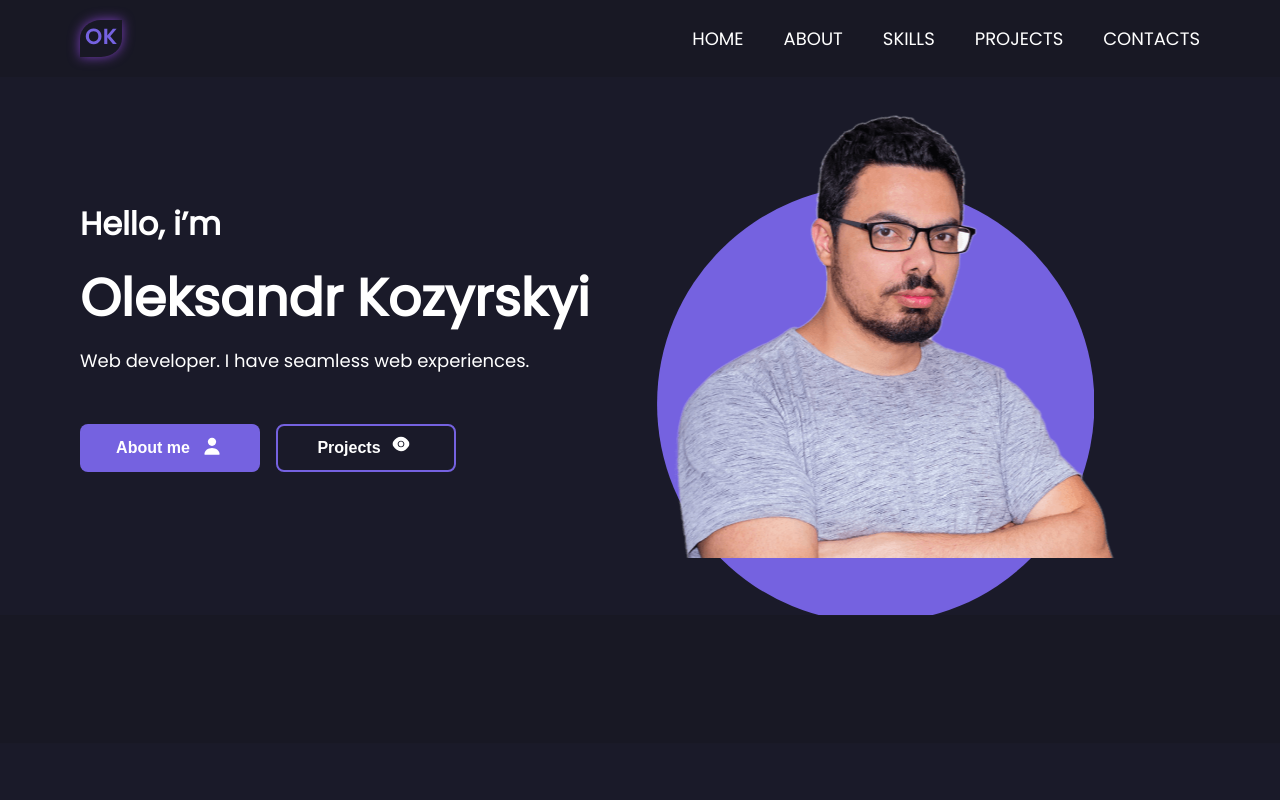
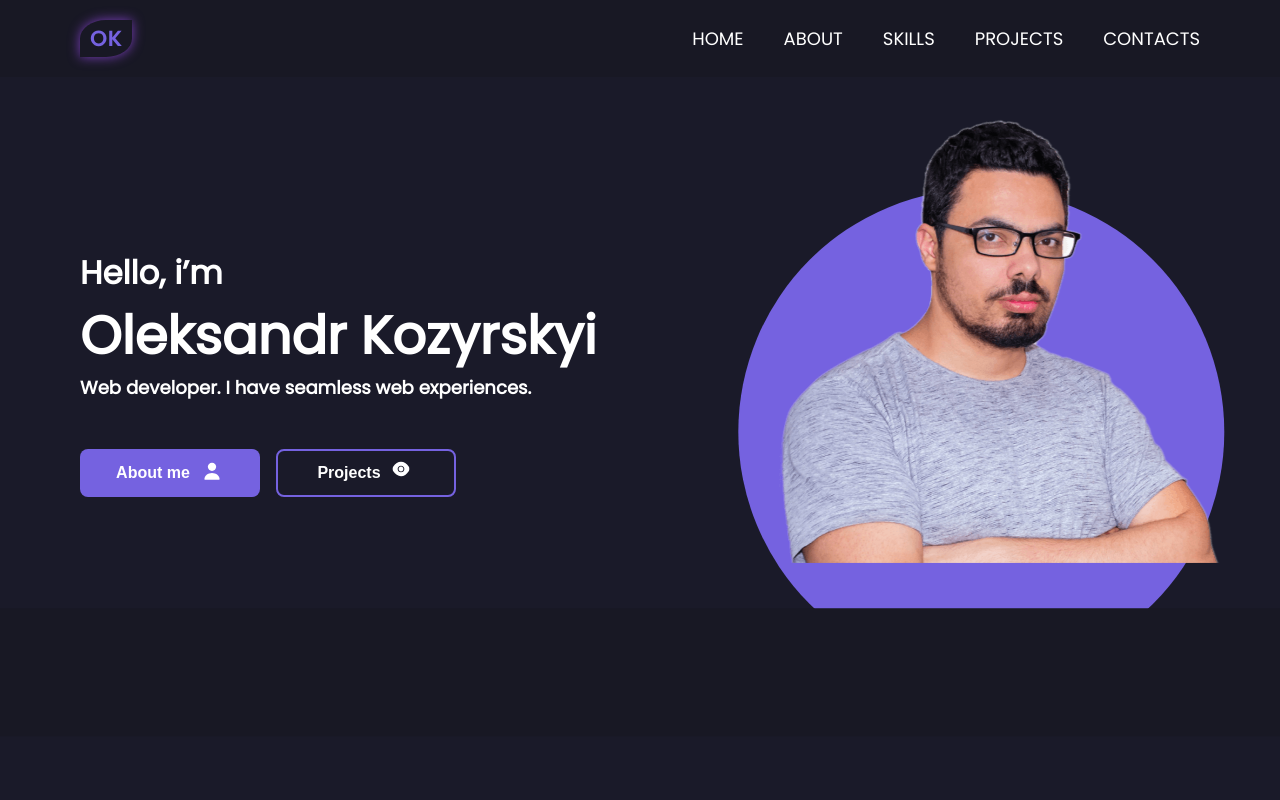
Before and after one commit to Kozirskiy/portfolio_web_developer, a React (Vite) app: page / in a window 1280 px wide. Shown: the top 800 px of the page. Built offline with nearby package versions, Linux system fonts and the light colour scheme.

Commit message:
version before moving mouse

```diff
--- a/src/compponents/container/Container.styled.tsx
+++ b/src/compponents/container/Container.styled.tsx
@@ -10,4 +10,5 @@ export const ContainerStyled= styled.div<ContainerStyledPropsType>`
     max-width: ${props => props.widthContainer || '1140px'};
     margin: ${props => props.marginContainer || 'auto'};
     padding: 0 10px;
+
 `
--- a/src/compponents/logo/Logo.tsx
+++ b/src/compponents/logo/Logo.tsx
@@ -35,8 +35,8 @@ const StyledLink = styled.a`
 
     & {
         background: unset;
-
-        padding: 5px;
+        display: flex;
+        padding: 10px;
         border-radius: 50% 0;
         text-align: center;
         //font-size: 20px;
--- a/src/compponents/mobileMenu/MobileMenu.tsx
+++ b/src/compponents/mobileMenu/MobileMenu.tsx
@@ -5,12 +5,12 @@ export const MobileMenu = (props: { menuItem: Array<string> }) => {
     return (
         <StyledMobileMenu>
 
-            <BurgerButton isOpen={true}>
+            <BurgerButton isOpen={false}>
                 <span></span>
 
             </BurgerButton>
 
-            <MobileMenuPopup isOpen={true}>
+            <MobileMenuPopup isOpen={false}>
                 <ul>
                     {props.menuItem.map((it: string, index: number) => {
                         return <li key={index}>
@@ -96,7 +96,7 @@ const BurgerButton = styled.button<{isOpen: boolean}>`
 `
 const MobileMenuPopup = styled.div<{isOpen: boolean}>`
     position: fixed;
-    background-color: rgba(76, 76, 76, 0.9);
+    background-color: rgba(76, 76, 76, 0.98);
     top: 0;
     right: 0;
     left: 0;
--- /dev/null
+++ b/src/compponents/styles/Common.tsx
@@ -0,0 +1,22 @@
+import {themeForProject} from "./Theme.tsx";
+
+type  FontPropsType = {
+    family?: string
+    weight?: number
+    color?: string
+    lineHeight?: number
+
+    Fmin?: number
+    Fmax?: number
+}
+
+
+export const font = ({family, weight, color, lineHeight, Fmin, Fmax}: FontPropsType) => `
+    font-family: ${family || "Poppins"};
+    font-weight: ${weight || 400};
+    color: ${color || themeForProject.colors.fontColor};
+    line-height: ${lineHeight || 1.2};
+    font-size: calc((100vw - 360px) / (1360 - 480) * (${Fmax} - ${Fmin}) + ${Fmin}px);
+`;
+
+// font-size: calc((100vw - 360px) / (1360 - 480 ) * (52 - 36) + 16px)
--- a/src/compponents/styles/GlobalStyles.tsx
+++ b/src/compponents/styles/GlobalStyles.tsx
@@ -17,7 +17,7 @@ export const GlobalStyles = createGlobalStyle`
         background-color: ${themeForProject.colors.primaryBg};
         font-size: 18px;
         color: ${themeForProject.colors.colorPurpleAct};
-        font-family: "Poppins", serif;
+        font-family: "Poppins", sans-serif;
         font-weight: 400;
         font-style: normal;
     }
@@ -25,10 +25,13 @@ export const GlobalStyles = createGlobalStyle`
     section {
         margin-bottom: 100px;
     }
+    main {
+        margin-bottom: 80px;
+    }
 
     h1, h2, h3, h4, h5, h6, p {
-        font-size: inherit;
-        font-weight: inherit;
+        //font-size: inherit;
+        //font-weight: inherit;
     }
     button {
         background-color: unset;
@@ -51,11 +54,6 @@ export const GlobalStyles = createGlobalStyle`
 
     a:hover {
         text-decoration: none;
-    }
-
-    h1, h2, h3, h4, h5, h6, p {
-        font-size: inherit;
-        font-weight: inherit;
     }
 
     ul, ul li {
--- a/src/compponents/styles/Theme.tsx
+++ b/src/compponents/styles/Theme.tsx
@@ -9,6 +9,8 @@ export  const  themeForProject = {
     },
 
     media: {
+        lapTop: "screen and (max-width: 1200px)",
+        lapTopMini: "screen and (max-width: 992px)",
         tablet: "screen and (max-width: 768px)",
         mobile: "screen and (max-width: 576px)"
     }
--- a/src/compponents/title/TitleSection.tsx
+++ b/src/compponents/title/TitleSection.tsx
@@ -18,6 +18,6 @@ const TitleSectionStyled = styled.h2<TitleSectionPropsType>`
     margin-bottom: 20px;
     line-height: 1.5;
     font-weight: 600;
-    font-size: ${props => props.fontSize || '32px'};
+    font-size: ${props => props.fontSize || undefined};
     color: ${props => props.color || '#7562E0'};
 `
--- a/src/layout/sections/main/Main.tsx
+++ b/src/layout/sections/main/Main.tsx
@@ -1,12 +1,12 @@
-import { useState, useEffect } from "react";
+import {useState, useEffect} from "react";
 import styled from "styled-components";
 import {FlexWrapper} from "../../../compponents/FlexWrapper.tsx";
 import photo from '../../../assets/images/photoDinero.webp'
-import bgImg from '../../../assets/images/ellipseHeaderBgSVG.svg'
 import {StyledBtn} from "../../../compponents/button/Button.styled.tsx";
 import {Icon} from "../../../compponents/icon/Icon.tsx";
 import {ContainerStyled} from "../../../compponents/container/Container.styled.tsx";
 import {themeForProject} from "../../../compponents/styles/Theme.tsx";
+import {font} from "../../../compponents/styles/Common.tsx";
 
 export const Main = () => {
     const [offsetY, setOffsetY] = useState(0);
@@ -35,9 +35,10 @@ export const Main = () => {
     return (
         <StyledMain>
             <ContainerStyled>
-                <FlexWrapper align={'center'} wrap={'wrap'} direction={'norow'}>
+
+                <FlexWrapper align={'center'} wrap={'wrap'} direction={'row'} justify={'space-between'}>
                     <StyledOfferInfo>
-                        <FlexWrapper direction={'column'} align={'start'}>
+                        <FlexWrapper direction={'column'} align={'start'} wrap={'wrap'}>
                             <MainSpan>Hello, i’m</MainSpan>
                             <MainH2>Oleksandr Kozyrskyi</MainH2>
                             <div>
@@ -45,17 +46,21 @@ export const Main = () => {
                             </div>
 
                             <StyledBoxBtn>
-                                <StyledBtn alingBtn={'center'} justifyBtn={'center'} widthBnt={'180px'} primary={true} fontSize={'16px'}>
+                                <StyledBtn alingBtn={'center'} justifyBtn={'center'} widthBnt={'180px'} primary={true}
+                                           fontSize={'16px'}>
                                     About me
                                     <StyledSpan>
-                                        <Icon iconId={'userIconHeaderButnSVG'} width="24" height="24" viewBox="0 0 24 24"/>
+                                        <Icon iconId={'userIconHeaderButnSVG'} width="24" height="24"
+                                              viewBox="0 0 24 24"/>
                                     </StyledSpan>
                                 </StyledBtn>
 
-                                <StyledBtn alingBtn={'center'} justifyBtn={'center'} widthBnt={'180px'} outline={true} fontSize={'16px'}>
+                                <StyledBtn alingBtn={'center'} justifyBtn={'center'} widthBnt={'180px'} outline={true}
+                                           fontSize={'16px'}>
                                     Projects
                                     <StyledSpan>
-                                        <Icon iconId={'eyeIconHeaderEyeSVG'} width="24" height="24" viewBox="0 0 24 24"/>
+                                        <Icon iconId={'eyeIconHeaderEyeSVG'} width="24" height="24"
+                                              viewBox="0 0 24 24"/>
                                     </StyledSpan>
                                 </StyledBtn>
                             </StyledBoxBtn>
@@ -63,18 +68,10 @@ export const Main = () => {
                     </StyledOfferInfo>
 
                     <StyledBoxImg>
-                        <StyledPhoto src={photo} alt="photo OK" />
-                        <StyledPhotoBg
-                            src={bgImg}
-                            alt="photo"
-                            style={{
-                                transform: `translate(10%, calc(-40% + ${offsetY * 0.3}px))`,
-                                opacity: opacity,
-                                transition: "transform 0.2s ease-out, opacity 0.5s ease-out"
-                            }}
-                        />
+                        <StyledPhoto src={photo} alt="photo OK"/>
                     </StyledBoxImg>
                 </FlexWrapper>
+
             </ContainerStyled>
         </StyledMain>
     );
@@ -107,10 +104,19 @@ export const Main = () => {
 //     }
 // `;
 
+/*second wrapper*/
+// const StyledFlexGlobalWrapper = styled(FlexWrapper)`
+//
+//     @media ${themeForProject.media.tablet} {
+//
+//     }
+//
+// `
+
 
 const StyledMain = styled.main`
-    padding-top: 200px;
-    min-height: 100vh;
+    margin-top: 150px;
+    min-height: 80vh;
     position: relative;
         &::after {
             content: '';
@@ -119,14 +125,16 @@ const StyledMain = styled.main`
             height: 128px;
             background-color: #181824;
             bottom: 10%;
-            transform: translate(0%, 18%);
+            transform: translate(0%, 8%);
             z-index: 33;
             position: absolute;
+
+                @media ${themeForProject.media.lapTop} {
+                display: none;
+                position: unset;
+            }
         }
-    margin-bottom: 80px;
 `
-
-
 const StyledSpan = styled.span`
     margin-left: 10px;
 
@@ -135,53 +143,57 @@ const StyledSpan = styled.span`
         transition: 2s;
     }
 `
-
 const StyledBoxBtn = styled.div`
 
 `
 const MainSpan = styled.span`
+    ${font({family: "'Poppins', sans serif", weight: 600, Fmax: 32, Fmin: 24, color: themeForProject.colors.fontColor})}
     font-weight: 600;
     margin-bottom: 11px;
-    font-size: 32px;
-    color: ${themeForProject.colors.fontColor};
 `
 const MainH2 = styled.h2`
-    font-weight: 600;
-    font-size: 52px;
+
+    // use mixin for font
+    ${font({family: "'Poppins', sans serif", weight: 600, Fmax: 52, Fmin: 36, color: themeForProject.colors.fontColor})}
+
     margin-bottom: 10px;
     color: ${themeForProject.colors.fontColor};
 `
 const StyledPhoto = styled.img`
-    display: block;
-    position: absolute;
-    z-index: 2;
-    top: 50%;
-    left: 50%;
-    transform: translate(19%, -50%); /* Центрує зображення */
-    height: auto;
+    z-index: 555;
+    transform: translate(5%, -7%); /* Центрує зображення */
+    @media ${themeForProject.media.lapTopMini} {
+        scale: 0.75;
+    }
+    @media ${themeForProject.media.mobile} {
+        scale: 0.8;
+        position: unset;
+    }
 `
-const StyledPhotoBg = styled.img`
-    display: block;
-    position: absolute;
-    top: 50%;
-    left: 50%;
-    transform: translate(10%, -40%); /* Центрує зображення */
-    height: auto;
-    z-index: 1;
-    scale: 0.9;
+const StyledBoxImg = styled.div`
+    &::after {
+        content: '';
+        position: absolute;
+        display: inline-block;
+        width: 486px;
+        height: 486px;
+        border-radius: 50%;
+        background-color: #7562E0;
+        transform: translate(-95%, 8%); /* Центрує зображення */
+
+        z-index: -55;
+
+        @media ${themeForProject.media.lapTop} {
+            display: none;
+        }
+    }
 `
+
 const StyledOfferInfo = styled.div`
 
 `
-
 const StyledH1 = styled.h1`
-    font-size: 18px;
+    ${font({family: "'Poppins', sans serif", weight: 600, Fmax: 18, Fmin: 16, color: themeForProject.colors.fontColor})}
     margin-bottom: 50px;
     color: ${themeForProject.colors.fontColor};
 `
-
-const StyledBoxImg = styled.div`
-    display: block;
-    position: relative;
-
-`
```
